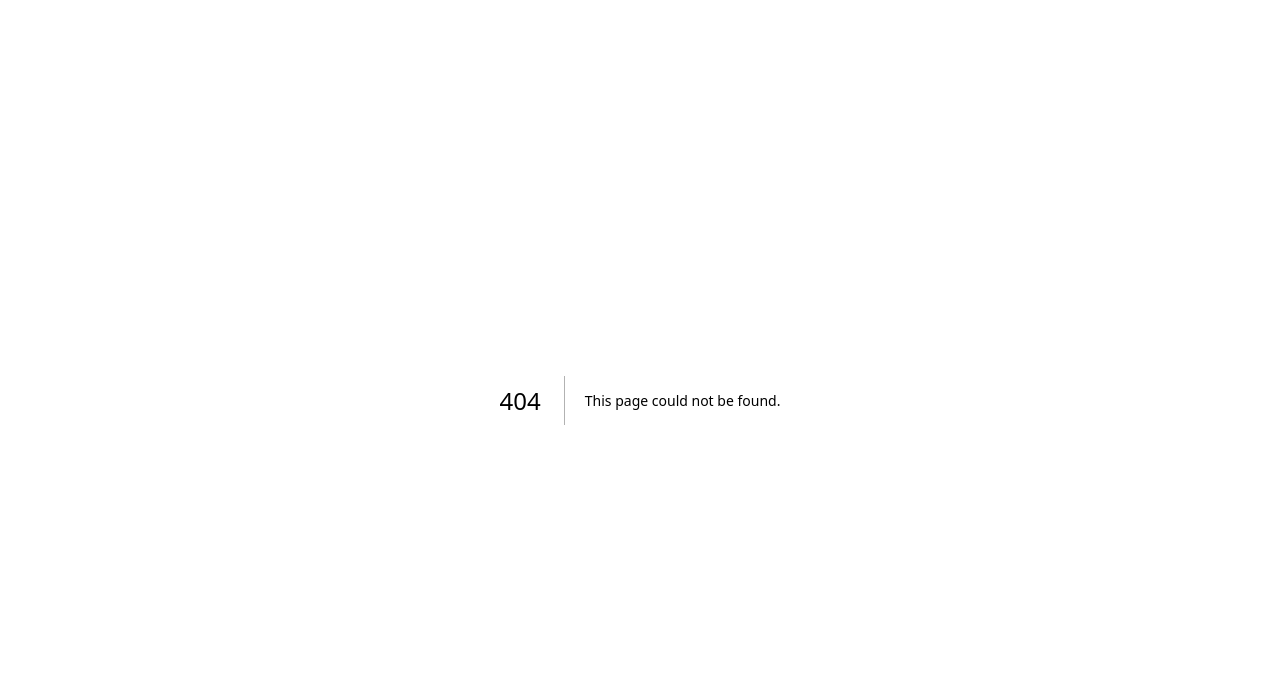
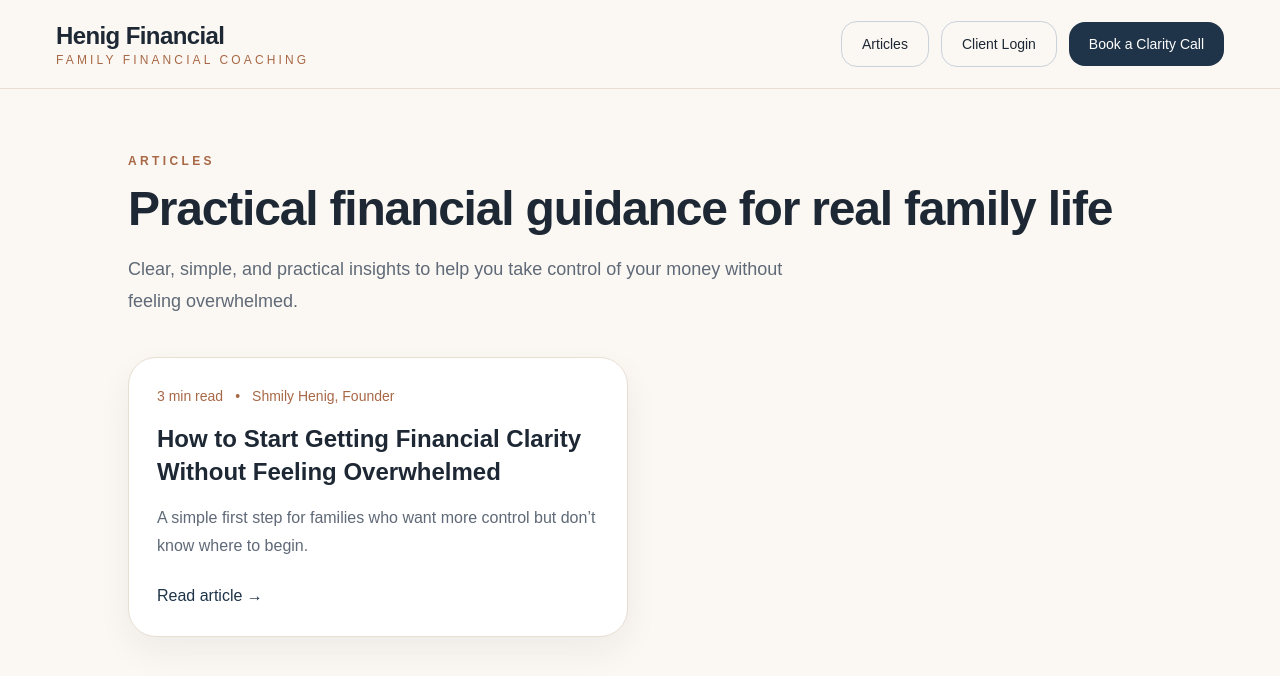
Before and after one commit to samuelhenig/henig-financial, a Next.js app: page /articles in a window 1280 px wide. Before the commit this address had no page. Shown: the top 676 px of the page. Built offline with nearby package versions, Linux system fonts and the light colour scheme.

Commit message:
Create page.js

```diff
--- /dev/null
+++ b/src/app/articles/page.js
@@ -0,0 +1,70 @@
+import Header from "../components/Header";
+
+export default function ArticlesPage() {
+  const articles = [
+    {
+      title: "How to Start Getting Financial Clarity Without Feeling Overwhelmed",
+      description:
+        "A simple first step for families who want more control but don’t know where to begin.",
+      readTime: "3 min read",
+      author: "Shmily Henig, Founder",
+      href: "/articles/start-financial-clarity",
+    },
+  ];
+
+  return (
+    <main className="min-h-screen bg-[#FBF8F3] text-[#1D2834]">
+      <Header />
+
+      <section className="px-6 py-16 md:px-10 lg:px-14">
+        <div className="mx-auto max-w-5xl">
+
+          <div className="mb-10">
+            <div className="text-xs font-semibold uppercase tracking-[0.28em] text-[#A86846]">
+              Articles
+            </div>
+
+            <h1 className="mt-4 text-4xl font-semibold tracking-tight md:text-5xl">
+              Practical financial guidance for real family life
+            </h1>
+
+            <p className="mt-5 text-lg leading-8 text-[#5F6977] max-w-2xl">
+              Clear, simple, and practical insights to help you take control of your money without feeling overwhelmed.
+            </p>
+          </div>
+
+          <div className="grid gap-6 md:grid-cols-2">
+            {articles.map((article) => (
+              <article
+                key={article.title}
+                className="rounded-[28px] border border-[#E8DED2] bg-white p-7 shadow-[0_14px_34px_rgba(29,40,52,0.06)]"
+              >
+                <div className="flex flex-wrap items-center gap-3 text-sm text-[#A86846]">
+                  <span>{article.readTime}</span>
+                  <span>•</span>
+                  <span>{article.author}</span>
+                </div>
+
+                <h2 className="mt-4 text-2xl font-semibold leading-snug">
+                  {article.title}
+                </h2>
+
+                <p className="mt-4 leading-7 text-[#5F6977]">
+                  {article.description}
+                </p>
+
+                <a
+                  href={article.href}
+                  className="mt-6 inline-block font-medium text-[#1F3448] hover:underline"
+                >
+                  Read article →
+                </a>
+              </article>
+            ))}
+          </div>
+
+        </div>
+      </section>
+    </main>
+  );
+}
```
